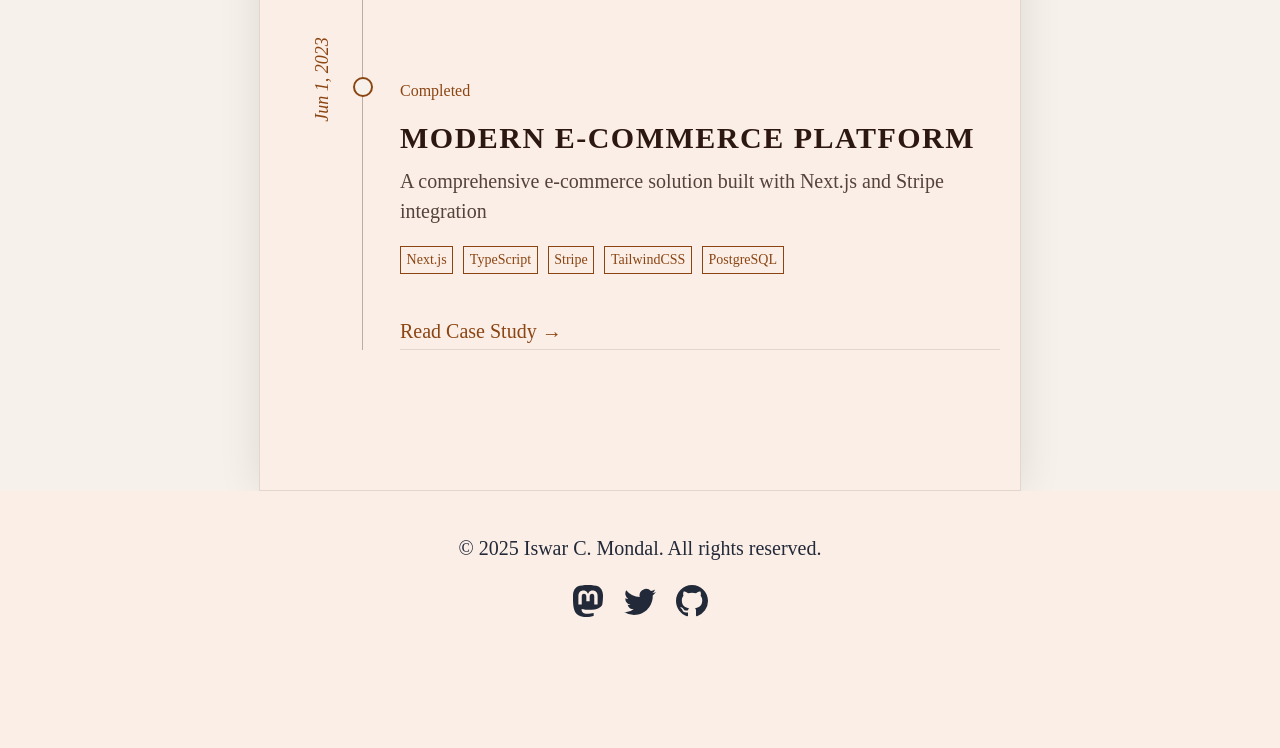
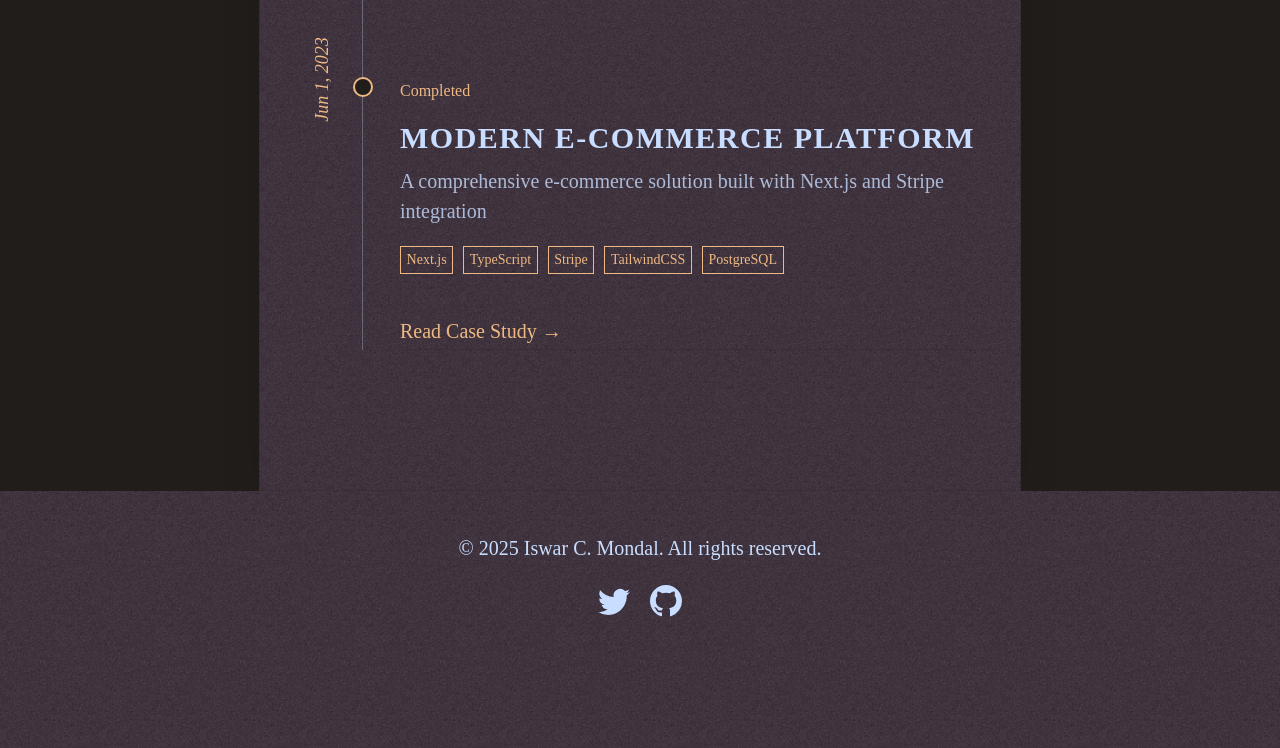
Before and after one commit to iswarmondal/website, an Astro site: page /projects in a window 1280 px wide. Shown: the part 1226-1974 px from the top of the page. Built offline with nearby package versions, Linux system fonts and the light colour scheme; Astro itself is replaced by a stand-in of ours; a web font is replaced by a local one.

Commit message:
Personalize site and update design theme
- Renamed project to iswar.me
- Added noise texture background
- Updated color scheme to dark mode
- Personalized social links
- Removed Astro-specific font preloads
- Minor styling adjustments

```diff
--- a/package.json
+++ b/package.json
@@ -1,5 +1,5 @@
 {
-  "name": "",
+  "name": "iswar.me",
   "type": "module",
   "version": "0.0.1",
   "scripts": {
--- a/src/components/BaseHead.astro
+++ b/src/components/BaseHead.astro
@@ -1,6 +1,4 @@
 ---
-// Import the global.css file here so that it is included on
-// all pages through the use of the <BaseHead /> component.
 import '../styles/global.css';
 import { SITE_TITLE } from '../consts';
 
@@ -29,12 +27,6 @@ const { title, description, image = '/blog-placeholder-1.jpg' } = Astro.props;
 />
 <meta name="generator" content={Astro.generator} />
 
-<!-- Font preloads -->
-<link rel="preload" href="/fonts/LibreBaskerville-Regular.woff" as="font" type="font/woff" crossorigin />
-<link rel="preload" href="/fonts/LibreBaskerville-Bold.woff" as="font" type="font/woff" crossorigin />
-<link rel="preload" href="/fonts/LibreBaskerville-Italic.woff" as="font" type="font/woff" crossorigin />
-<link rel="preload" href="/fonts/LibreBaskerville-BoldItalic.woff" as="font" type="font/woff" crossorigin />
-
 <!-- Canonical URL -->
 <link rel="canonical" href={canonicalURL} />
 
--- a/src/components/Footer.astro
+++ b/src/components/Footer.astro
@@ -5,22 +5,8 @@ const today = new Date();
 <footer>
 	&copy; {today.getFullYear()} Iswar C. Mondal. All rights reserved.
 	<div class="social-links">
-		<a href="https://m.webtoo.ls/@astro" target="_blank">
-			<span class="sr-only">Follow Astro on Mastodon</span>
-			<svg
-				viewBox="0 0 16 16"
-				aria-hidden="true"
-				width="32"
-				height="32"
-				astro-icon="social/mastodon"
-				><path
-					fill="currentColor"
-					d="M11.19 12.195c2.016-.24 3.77-1.475 3.99-2.603.348-1.778.32-4.339.32-4.339 0-3.47-2.286-4.488-2.286-4.488C12.062.238 10.083.017 8.027 0h-.05C5.92.017 3.942.238 2.79.765c0 0-2.285 1.017-2.285 4.488l-.002.662c-.004.64-.007 1.35.011 2.091.083 3.394.626 6.74 3.78 7.57 1.454.383 2.703.463 3.709.408 1.823-.1 2.847-.647 2.847-.647l-.06-1.317s-1.303.41-2.767.36c-1.45-.05-2.98-.156-3.215-1.928a3.614 3.614 0 0 1-.033-.496s1.424.346 3.228.428c1.103.05 2.137-.064 3.188-.189zm1.613-2.47H11.13v-4.08c0-.859-.364-1.295-1.091-1.295-.804 0-1.207.517-1.207 1.541v2.233H7.168V5.89c0-1.024-.403-1.541-1.207-1.541-.727 0-1.091.436-1.091 1.296v4.079H3.197V5.522c0-.859.22-1.541.66-2.046.456-.505 1.052-.764 1.793-.764.856 0 1.504.328 1.933.983L8 4.39l.417-.695c.429-.655 1.077-.983 1.934-.983.74 0 1.336.259 1.791.764.442.505.661 1.187.661 2.046v4.203z"
-				></path></svg
-			>
-		</a>
-		<a href="https://twitter.com/astrodotbuild" target="_blank">
-			<span class="sr-only">Follow Astro on Twitter</span>
+		<a href="https://twitter.com/developeriswar" target="_blank">
+			<span class="sr-only">Let's talk on Twitter</span>
 			<svg viewBox="0 0 16 16" aria-hidden="true" width="32" height="32" astro-icon="social/twitter"
 				><path
 					fill="currentColor"
@@ -28,8 +14,8 @@ const today = new Date();
 				></path></svg
 			>
 		</a>
-		<a href="https://github.com/withastro/astro" target="_blank">
-			<span class="sr-only">Go to Astro's GitHub repo</span>
+		<a href="https://github.com/iswarmondal" target="_blank">
+			<span class="sr-only">My GitHub</span>
 			<svg viewBox="0 0 16 16" aria-hidden="true" width="32" height="32" astro-icon="social/github"
 				><path
 					fill="currentColor"
@@ -43,8 +29,11 @@ const today = new Date();
 	footer {
 		padding: 2em 1em 6em 1em;
 		background: rgb(var(--sepia));
-		color: rgb(var(--gray-dark));
+		color: rgb(var(--text-primary));
 		text-align: center;
+		background-image: url("/public/Noise.png");
+		background-size: 100px;
+		background-repeat: repeat;
 	}
 	.social-links {
 		display: flex;
@@ -54,9 +43,9 @@ const today = new Date();
 	}
 	.social-links a {
 		text-decoration: none;
-		color: rgb(var(--gray-dark));
+		color: rgb(var(--text-primary));
 	}
 	.social-links a:hover {
-		color: rgb(var(--gray-dark));
+		color: rgb(var(--text-primary));
 	}
 </style>
--- a/src/components/Header.astro
+++ b/src/components/Header.astro
@@ -12,8 +12,8 @@ import { SITE_TITLE } from '../consts';
 			<HeaderLink href="/projects">Projects</HeaderLink>
 		</div>
 		<div class="social-links">
-			<a href="https://twitter.com/astrodotbuild" target="_blank">
-				<span class="sr-only">Follow Astro on Twitter</span>
+			<a href="https://twitter.com/developeriswar" target="_blank">
+				<span class="sr-only">Let's talk on Twitter</span>
 				<svg viewBox="0 0 16 16" aria-hidden="true" width="32" height="32"
 					><path
 						fill="currentColor"
@@ -21,8 +21,8 @@ import { SITE_TITLE } from '../consts';
 					></path></svg
 				>
 			</a>
-			<a href="https://github.com/withastro/astro" target="_blank">
-				<span class="sr-only">Go to Astro's GitHub repo</span>
+			<a href="https://github.com/iswarmondal" target="_blank">
+				<span class="sr-only">My GitHub</span>
 				<svg viewBox="0 0 16 16" aria-hidden="true" width="32" height="32"
 					><path
 						fill="currentColor"
--- a/src/pages/projects/index.astro
+++ b/src/pages/projects/index.astro
@@ -79,7 +79,7 @@ const projects = (await getCollection('projects')).sort(
 				transform: rotate(-90deg);
 			}
 			.project-content {
-				background: rgb(var(--sepia));
+				/* background: rgb(var(--sepia)); */
 				border-bottom: 1px solid rgba(0, 0, 0, 0.1);
 			}
 			.project-header {
--- a/src/styles/global.css
+++ b/src/styles/global.css
@@ -1,15 +1,15 @@
 :root {
-	--accent: #8B4513;
-	--accent-dark: #654321;
-	--black: 41, 41, 41;
+	--accent: #efb983;
+	--accent-dark: #C68B59;
+	--black: 220, 220, 220;
 	--gray: 96, 115, 159;
 	--gray-light: 229, 233, 240;
 	--gray-dark: 34, 41, 57;
-	--sepia: 251, 238, 230;
-	--paper: 246, 242, 235;
-	--text-primary: #2C1810;
-	--box-shadow: 0 2px 6px rgba(var(--gray), 25%), 0 8px 24px rgba(var(--gray), 33%),
-		0 16px 32px rgba(var(--gray), 33%);
+	--sepia: 51, 38, 50;
+	--paper: 32, 29, 27;
+	--text-primary: #c8ddff;
+	--box-shadow: 0 2px 6px rgba(0, 0, 0, 0.4), 0 8px 24px rgba(0, 0, 0, 0.2),
+		0 16px 32px rgba(0, 0, 0, 0.2);
 }
 
 .libre-baskerville-regular {
@@ -42,6 +42,7 @@ body {
 	font-size: 20px;
 	line-height: 1.7;
 	position: relative;
+	-webkit-font-smoothing: antialiased;
 }
 
 main {
@@ -52,6 +53,9 @@ main {
 	background-color: rgb(var(--sepia));
 	box-shadow: 0 0 40px rgba(0, 0, 0, 0.1);
 	border: 1px solid rgba(0, 0, 0, 0.1);
+	background-image: url("/public/Noise.png");
+	background-size: 100px;
+	background-repeat: repeat;
 }
 
 h1,
@@ -139,13 +143,15 @@ img {
 
 code {
 	padding: 2px 5px;
-	background-color: rgb(var(--gray-light));
+	background-color: rgb(var(--gray-dark));
 	border-radius: 2px;
+	border: 0.3px dotted rgba(255, 255, 255, 0.1);
 }
 
 pre {
 	padding: 1.5em;
 	border-radius: 8px;
+	border: 0.3px dotted rgba(255, 255, 255, 0.1);
 }
 
 pre > code {
```
Also changed, not shown: public/Noise.png (added).
